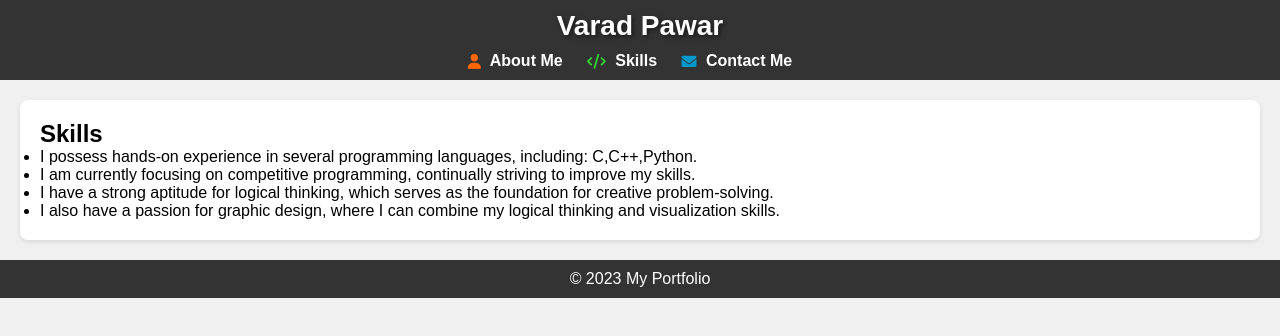
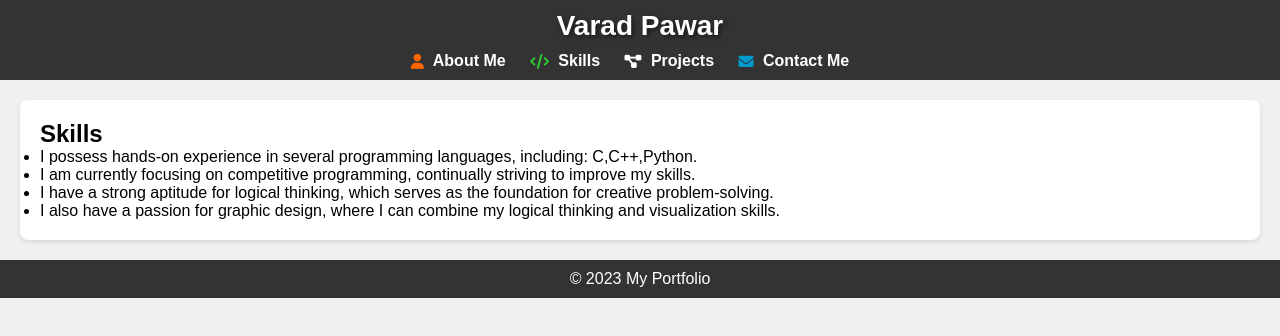
Before and after one commit to Varadpawar19/varadpawar, a plain HTML site: page skills.html in a window 1280 px wide. Drawn offline with Linux system fonts and the light colour scheme.

Commit message:
skills.html

```diff
--- a/skills.html
+++ b/skills.html
@@ -15,6 +15,7 @@
                 <!-- <li><a href="index.html"><i class="fas fa-home"></i> Home</a></li> -->
                 <li><a href="about.html"><i class="fas fa-user"></i> About Me</a></li>
                 <li><a href="skills.html"><i class="fas fa-code"></i> Skills</a></li>
+                <li><a href="projects.html"><i class="fas fa-project-diagram"></i> Projects</a></li>
                 <li><a href="contact.html"><i class="fas fa-envelope"></i> Contact Me</a></li>
             </ul>
         </nav>
```
